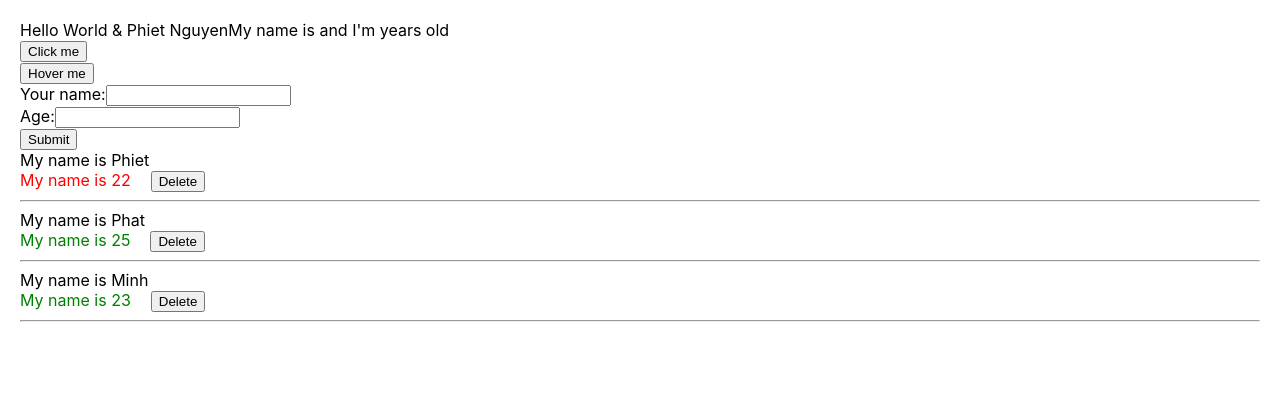
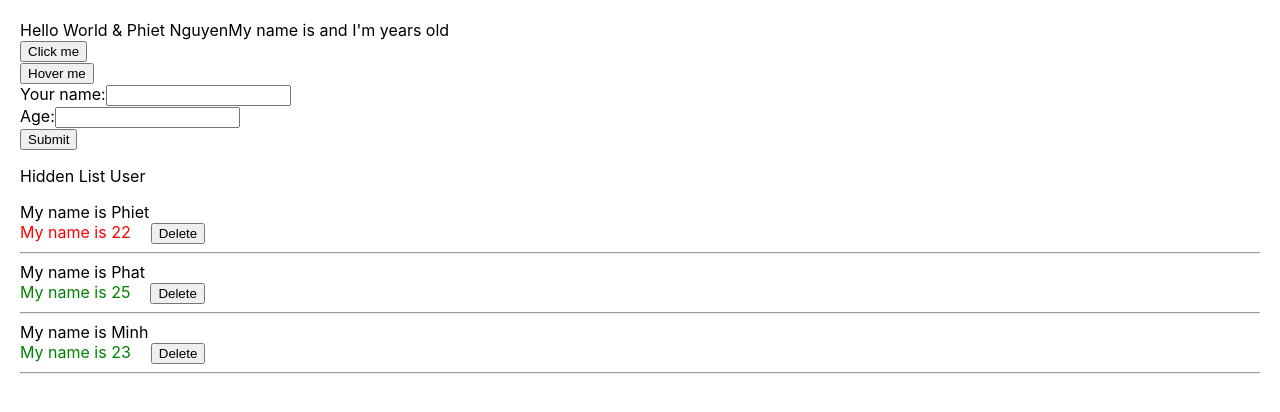
Before and after one commit to PhietNguyen21/Create-react-app, a React (Create React App) app: page / in a window 1280 px wide. Shown: the top 412 px of the page. Built offline with nearby package versions, Linux system fonts and the light colour scheme.

Commit message:
video 35 useState React Hook

```diff
--- a/src/components/DisplayInfo.js
+++ b/src/components/DisplayInfo.js
@@ -1,4 +1,4 @@
-import React from "react";
+import React, { useState } from "react";
 import "./DisplayInfo.scss";
 import logo from "../logo.svg";
 // class DisplayInfo extends React.Component {
@@ -82,10 +82,24 @@ import logo from "../logo.svg";
 
 const DisplayInfo = (props) => {
   let { listUser } = props;
+  let [HiddenUser, setHiddenUser] = useState(true);
 
+  const handelHiddenUser = () => {
+    setHiddenUser(!HiddenUser);
+  };
   return (
     <div className="disPlay-container">
-      {true && (
+      <div>
+        <p
+          onClick={() => {
+            handelHiddenUser();
+          }}
+        >
+          {HiddenUser ? "Hidden List User" : "Show list User"}
+        </p>
+      </div>
+
+      {HiddenUser && (
         <>
           {listUser.map((user, index) => {
             return (
```
